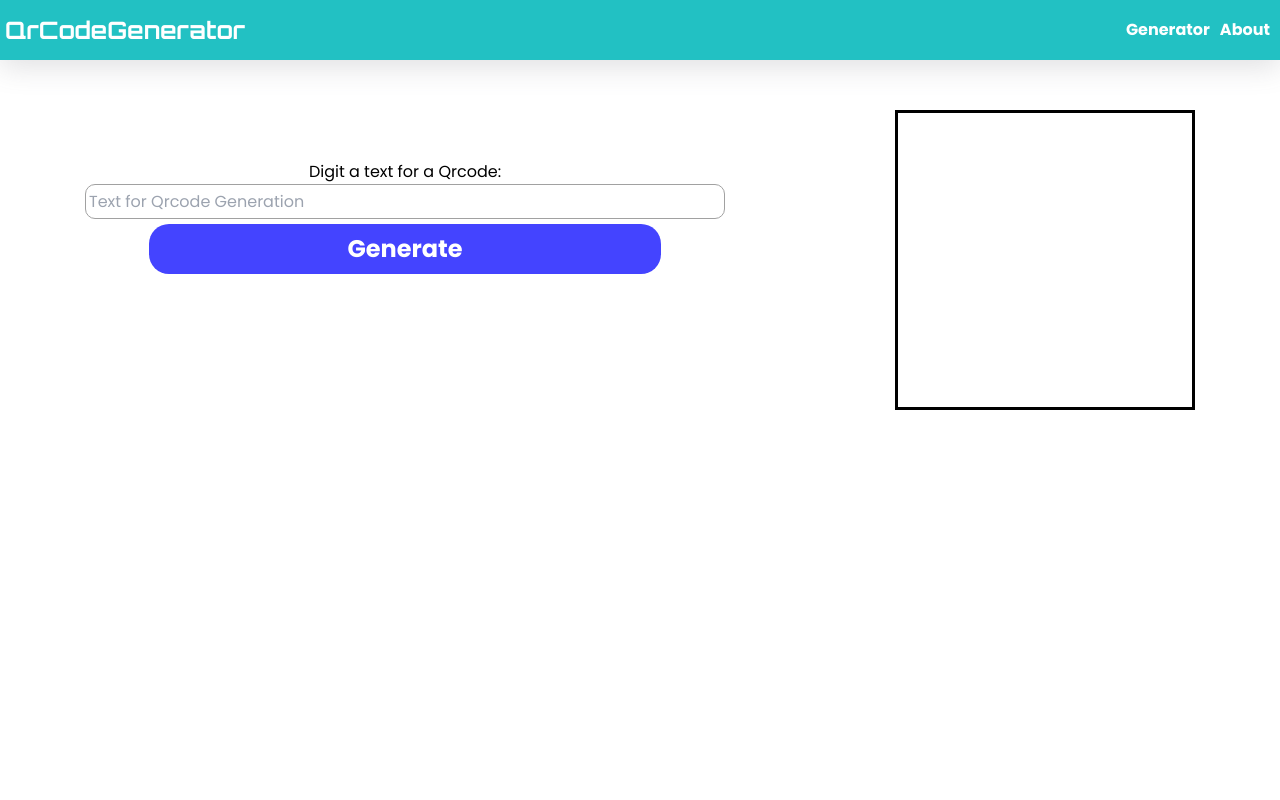
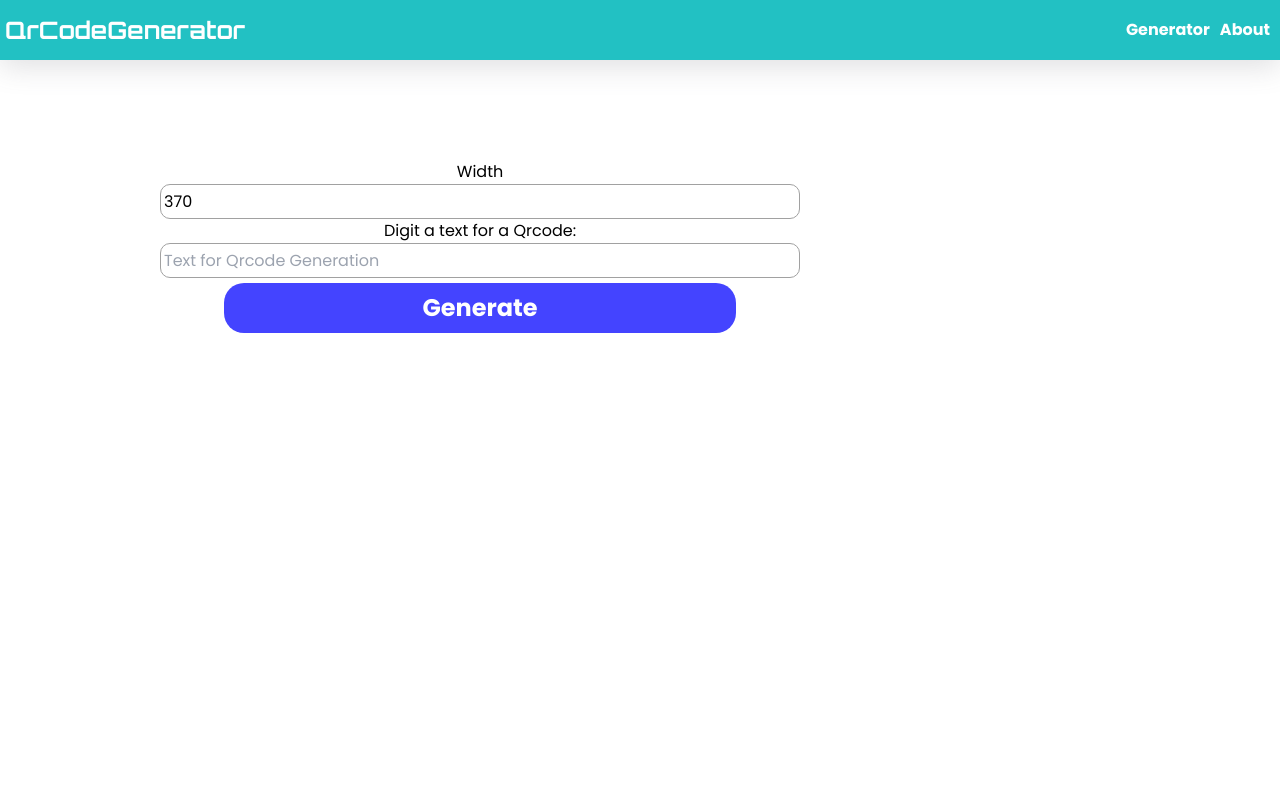
Before and after one commit to DovCaio/Gerador-de-Qrcode-vue, a Vue app: page /generator in a window 1280 px wide. Shown: the top 800 px of the page. Built offline with nearby package versions, Linux system fonts and the light colour scheme; a web font is replaced by a local one.

Commit message:
Termiado a parte funcional

```diff
--- a/package.json
+++ b/package.json
@@ -26,6 +26,7 @@
     "@tsconfig/node20": "^20.1.4",
     "@types/jsdom": "^21.1.7",
     "@types/node": "^20.14.5",
+    "@types/qrcode": "^1.5.5",
     "@vitejs/plugin-vue": "^5.0.5",
     "@vitejs/plugin-vue-jsx": "^4.0.0",
     "@vue/eslint-config-prettier": "^9.0.0",
--- a/src/assets/generatorStyle.css
+++ b/src/assets/generatorStyle.css
@@ -40,9 +40,7 @@
 
 .qrcode-generated{
 
-    width: 300px;
-    height: 300px;
-    border: 3px solid #000;
+    margin-top: 0;
 
 }
 
--- a/src/views/GeneratorView.vue
+++ b/src/views/GeneratorView.vue
@@ -4,16 +4,19 @@
 
         <section class="input-generator">
 
+            <label for="widthChoice">Width</label>
+            <input type="number"  id="widthChoice" v-model.number="width.v">
+
             <label for="qrcode-value">Digit a text for a Qrcode:</label>
 
             <input v-model="inputvalue" id="qrcode-value" type="text"  placeholder="Text for Qrcode Generation">
 
-            <button type="button" >Generate</button>
+            <button type="button" @click="generateQrCode">Generate</button>
 
         </section>
 
-        <section class="qrcode-generated">
-            {{ qrcode }}
+        <section v-html="qrcode" class="qrcode-generated">
+
         </section>
 
     </main>
@@ -21,10 +24,27 @@
 </template>
 
 <script setup>
-    //import qrcode from "qrcode"
-    import {ref} from "vue"
+    import Qrcode from "qrcode"
+    import {  reactive, ref} from "vue"
+
 
     let inputvalue = ref("")
+    let qrcode = ref("")
+    let width = reactive({v: 370})
+
+
+
+
+    const generateQrCode =  (async () => {
+
+        qrcode.value = await Qrcode.toString(inputvalue.value, {width: width.v}).then(value => value)
+
+
+    })
+
+
+    //console.log(Qrcode.toCanvas("adae"))
+
 
 
 </script>
```
Also changed, not shown: 1 other file (tests, documents, lock files or other folders).
